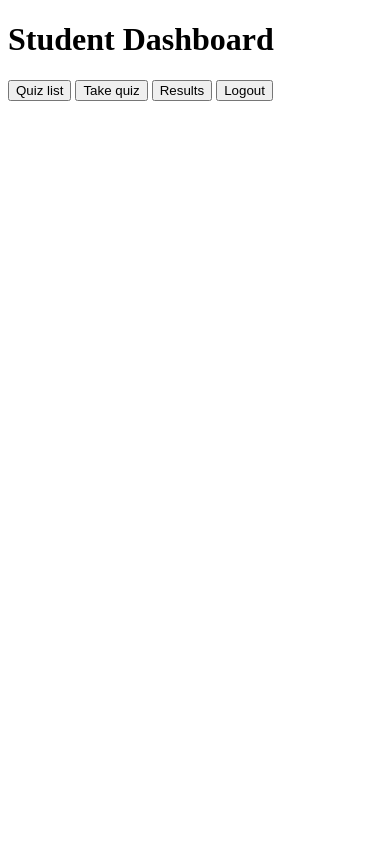
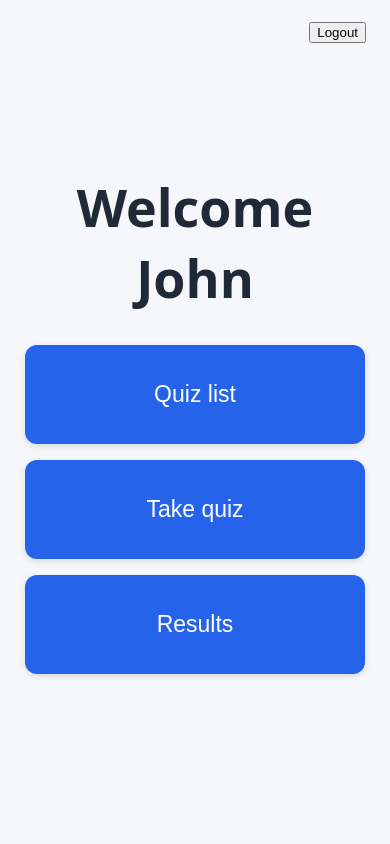
Before and after one commit to lostVeins27/quiz-maker-local-host, a Flask app: page /dashboard in a window 390 px wide. Run offline with Flask 3, Linux system fonts and the light colour scheme; a user stored in the database is signed in; data comes from the database, SQL or seed files in the repository; both versions use the stored data as it was after the commit.

Commit message:
Add dashboard css

```diff
--- a/app.py
+++ b/app.py
@@ -178,9 +178,9 @@ def dashboard():
 
     match user_role:
         case "student":
-            return render_template("student_dashboard.html", user = user)
+            return render_template("student-dashboard.html", user = user)
         case "professor":
-            return render_template("professor_dashboard.html", user = user)
+            return render_template("professor-dashboard.html", user = user)
         case _:
             return "Unauthorized role", 403
 
--- /dev/null
+++ b/static/student-dashboard.css
@@ -0,0 +1,123 @@
+/* Student Dashboard styles (every element is styled by its id) */
+
+:root {
+  --bg: #f5f7fb;
+  --card: #ffffff;
+  --text: #1f2937;
+  --primary: #2563eb;
+  --primary-dark: #1d4ed8;
+  --border: #d9dee8;
+}
+
+* {
+  box-sizing: border-box;
+}
+
+/*Page*/
+#pageBody {
+  margin: 0;
+  min-height: 100vh;
+  display: flex;
+  flex-direction: column;
+  align-items: center;
+  justify-content: center;
+  gap: 32px;
+  padding: 24px;
+  background: var(--bg);
+  color: var(--text);
+  font-family: system-ui, "Segoe UI", Arial;
+}
+
+#pageTitle {
+  margin: 0;
+  font-size: 52px;
+  font-weight: 600;
+  text-align: center;
+}
+
+/*Logout upper right corner*/
+#logoutNav {
+  position: absolute;
+  top: 20px;
+  right: 24px;
+}
+
+#LogoutBtn {
+  padding: 8px 18px;
+  font-size: 15px;
+  color: var(--text);
+  background: var(--card);
+  border: 1px solid var(--border);
+  border-radius: 8px;
+  cursor: pointer;
+  transition: background 0.2s, border-color 0.2s;
+}
+
+#LogoutBtn:hover {
+  background: #fee2e2;
+  border-color: #f87171;
+}
+
+/*Container for the 3 main buttons (centered)*/
+#buttonContainer {
+  display: flex;
+  flex-wrap: wrap;
+  justify-content: center;
+  gap: 16px;
+}
+
+/*Main buttons*/
+#QuizListBtn,
+#TakeQuizBtn,
+#ResultBtn {
+  width: 290px;
+  padding: 36px 24px;
+  font-size: 23px;
+  font-weight: 500;
+  color: #fff;
+  background: var(--primary);
+  border: none;
+  border-radius: 12px;
+  box-shadow: 0 2px 6px rgba(0, 0, 0, 0.12);
+  cursor: pointer;
+  transition: background 0.2s, transform 0.1s, box-shadow 0.2s;
+}
+
+/*when hovering your mouse on the 3main buttons*/
+#QuizListBtn:hover,
+#TakeQuizBtn:hover,
+#ResultBtn:hover {
+  background: var(--primary-dark);
+  box-shadow: 0 4px 12px rgba(0, 0, 0, 0.18);
+}
+
+/*When a user presses one of these buttons, the button moves down by 1 pixel*/
+#QuizListBtn:active,
+#TakeQuizBtn:active,
+#ResultBtn:active {
+  transform: translateY(1px);
+}
+
+/*Keyboard focus(for ex. press tab)*/
+#LogoutBtn:focus-visible,
+#QuizListBtn:focus-visible,
+#TakeQuizBtn:focus-visible,
+#ResultBtn:focus-visible {
+  outline: 3px solid #93c5fd;
+  outline-offset: 2px;
+}
+
+/*Phones: stacked, full width*/
+@media (max-width: 480px) {
+  #buttonContainer {
+    flex-direction: column;
+    width: 100%;
+    max-width: 340px;
+  }
+
+  #QuizListBtn,
+  #TakeQuizBtn,
+  #ResultBtn {
+    width: 100%;
+  }
+}
--- a/static/student-dashboard.js
+++ b/static/student-dashboard.js
@@ -1,7 +1,7 @@
 const QuizListBtn = document.getElementById("QuizListBtn");
 const TakeQuizBtn = document.getElementById("TakeQuizBtn");
 const ResultBtn = document.getElementById("ResultBtn");
-const LogoutBtn = document.getElementById("LogoutBtn");
+const LogoutBtn = document.getElementById("logoutBtn");
 
 //Quiz list page redirect
 QuizListBtn.addEventListener("click", function () {
--- a/templates/student_dashboard.html
+++ b/templates/student-dashboard.html
@@ -4,18 +4,22 @@
   <meta charset="UTF-8">
   <meta name="viewport" content="width=device-width, initial-scale=1.0">
   <title>Student Dashboard</title>
+  <link rel="stylesheet" href="{{url_for('static', filename='student-dashboard.css')}}">
 </head>
-<body>
+<body id="pageBody">
 
-  <h1>Student Dashboard</h1>
+  <h1 id="pageTitle">Welcome {{user[1]}}</h1>
 
-  <div class="button-link-containers">
+  <nav id="logoutNav">
+    <button type="button" id="logoutBtn">Logout</button>
+  </nav>
+
+  <div id="buttonContainer">
     <button type="button" id="QuizListBtn">Quiz list</button>
     <button type="button" id="TakeQuizBtn">Take quiz</button>
     <button type="button" id="ResultBtn">Results</button>
-    <button type="button" id="LogoutBtn">Logout</button>
   </div>
 
-  <script src="{{ url_for('static', filename='student-dashboard.js')}}"></script>
+  <script src="{{url_for('static', filename='student-dashboard.js')}}"></script>
 </body>
 </html>
```
Also changed, not shown: static/professor-dashboard.css (added, +119 -0 lines), static/signup 2.js (deleted, +0 -270 lines), templates/professor-dashboard.html (renamed from templates/professor_dashboard.html, +9 -6 lines), quizdb.db.
